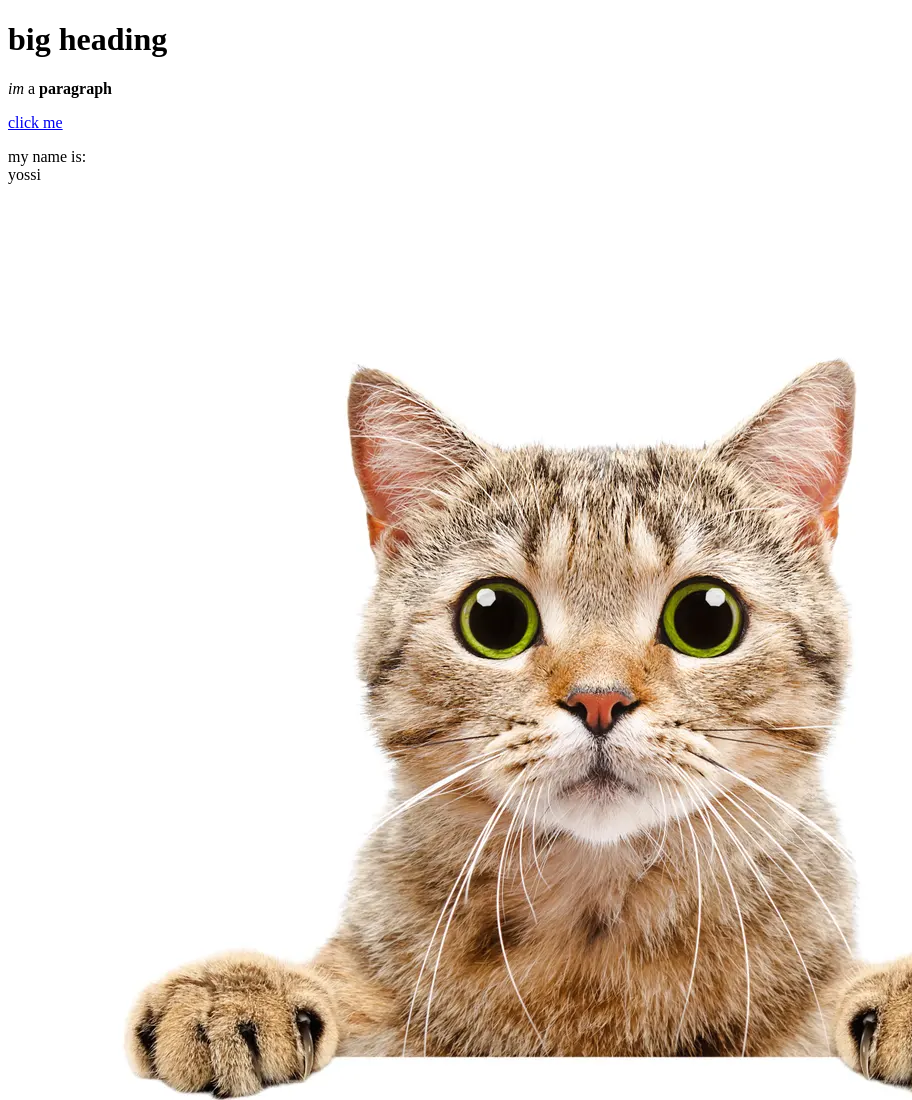
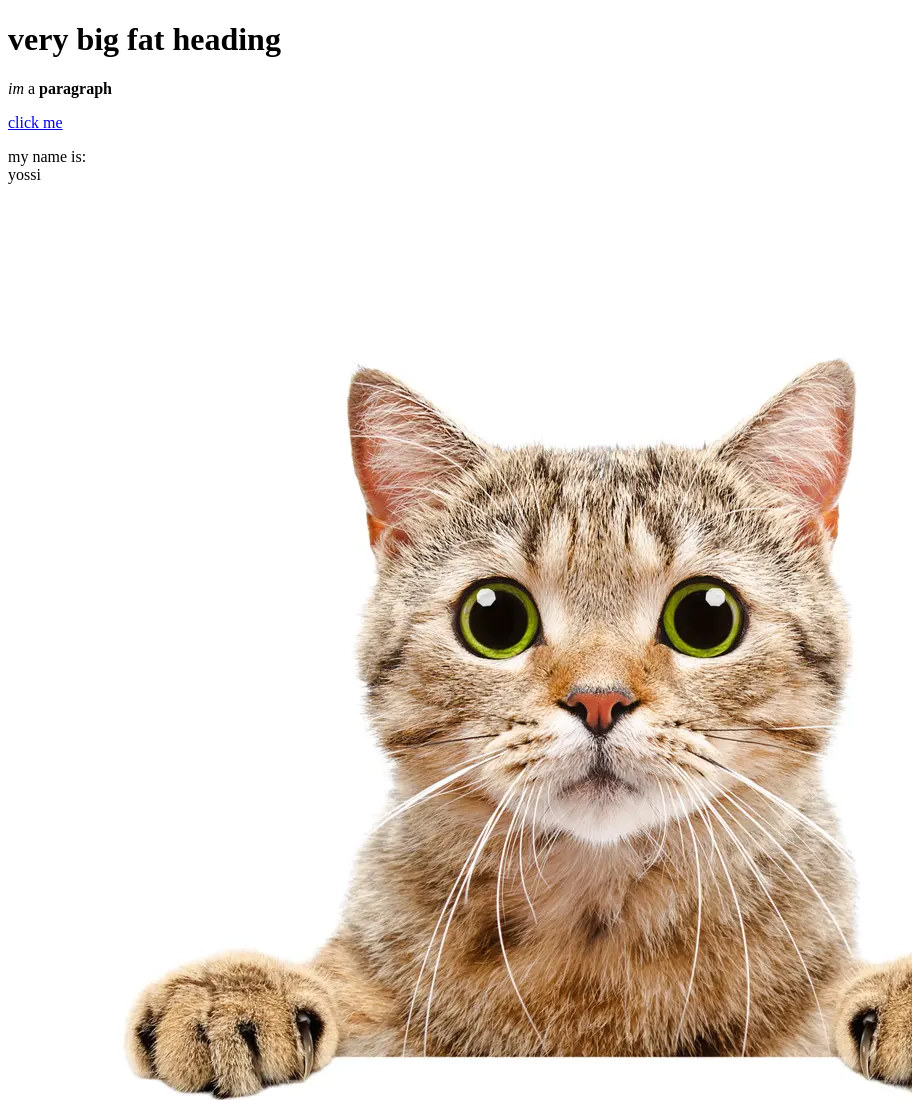
Before and after one commit to anastasyakovlev/cartoon-hero, a plain HTML site: page test.html in a window 1280 px wide. Shown: the whole page, without its empty margins (0-912 px from the left). Drawn offline with Linux system fonts and the light colour scheme.

Commit message:
added fat

```diff
--- a/test.html
+++ b/test.html
@@ -5,7 +5,7 @@
 </head>
 
 <body>
-<h1>big heading</h1>
+<h1>very big fat heading</h1>
 
 <P><i>im</i> a <b>paragraph</b></p>
 
```
